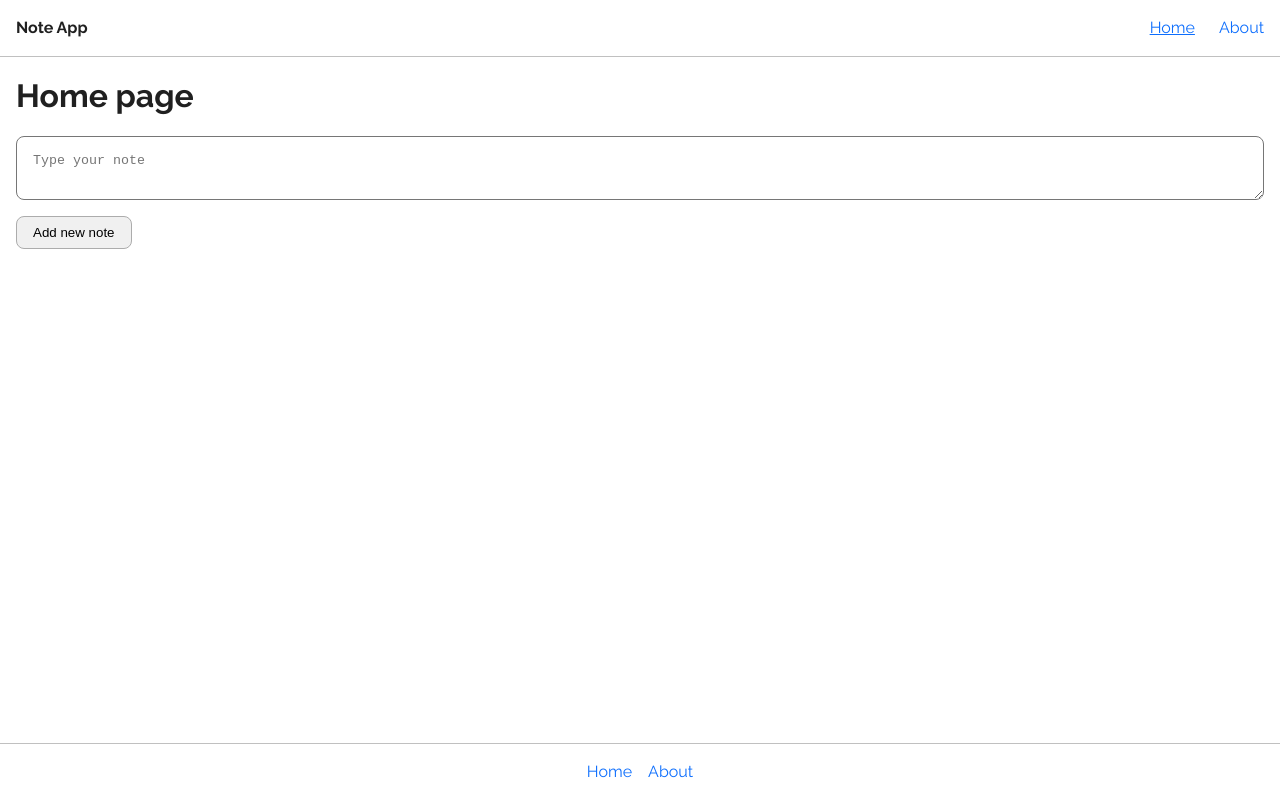
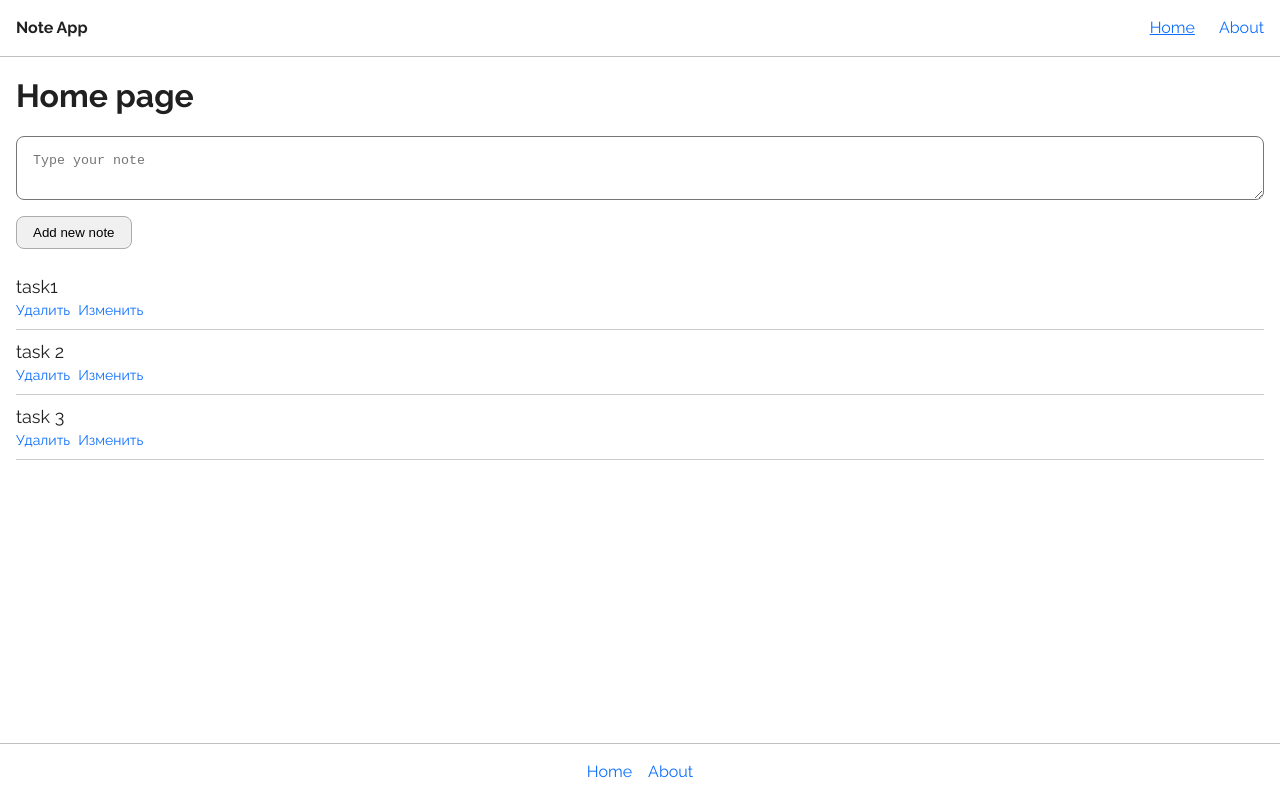
Before and after one commit to an3wers/note-app-vue, a Vue app: page / in a window 1280 px wide. Built offline with nearby package versions, Linux system fonts and the light colour scheme.

Commit message:
added funcs add new note and remove note

```diff
--- a/package.json
+++ b/package.json
@@ -3,8 +3,10 @@
   "version": "0.1.0",
   "private": true,
   "scripts": {
-    "serve": "SET NODE_OPTIONS=--openssl-legacy-provider && vue-cli-service serve",
-    "build": "SET NODE_OPTIONS=--openssl-legacy-provider && vue-cli-service build"
+
+
+    "serve": "vue-cli-service serve",
+    "build": "vue-cli-service build"
 
   },
   "dependencies": {
--- a/src/components/notes/Form.vue
+++ b/src/components/notes/Form.vue
@@ -9,6 +9,7 @@
     />
     <button class="btn" type="submit">Add new note</button>
   </form>
+
 </template>
 
 
@@ -20,9 +21,11 @@ export default {
     }
   },
 
+
   methods: {
     onSubmit() {
       this.$emit('onSubmit', this.value)
+      // this.$emit('test', 20)
       this.value = ''
     }
   }
--- /dev/null
+++ b/src/components/notes/List.vue
@@ -0,0 +1,51 @@
+<template>
+  <div class="note-list">
+    <div class="note-list__item" v-for="(note, index) in items" :key="index">
+      <div class="note-list__header">{{ note }}</div>
+      <div class="note-list__footer">
+        <span><a @click.prevent="$emit('onRemove', index)" href="#">Удалить</a></span>
+        <span><a href="#">Изменить</a></span>
+      </div>
+      </div>
+  </div>
+</template>
+
+<script>
+export default {
+  //   Принимаем пропсы
+  props: {
+    items: {
+      type: Array,
+      required: true
+    }
+  }
+}
+</script>
+
+<style lang="scss">
+ .note-list {
+   margin: 1rem 0;
+ }
+
+ .note-list__item {
+   padding: 0.5rem 0;
+   border-bottom: 1px solid #ccc;
+ }
+
+.note-list__footer{
+  display: flex;
+
+  :not(:last-child) {
+    margin-right: 0.5rem;
+  }
+
+
+    font-size: 0.875rem;
+
+}
+
+.note-list__header {
+  font-size: 1.125rem;
+}
+
+</style>
--- a/src/pages/home.vue
+++ b/src/pages/home.vue
@@ -4,21 +4,40 @@
 
     <Form @onSubmit="handleSubmit" />
 
+    <!-- Передаем через props данные из массива notes в дочерний компонент -->
+    <List @onRemove="handleRemove" :items="notes"/>
+
+
+
+
 </template>
 
 
 <script>
 import Form from '@/components/notes/Form'
+import List from '@/components/notes/List'
 
 export default {
   components: {
-    Form
+    Form,
+    List
+  },
+
+  data() {
+    return {
+      notes: ['task1 ', 'task 2', 'task 3']
+    }
   },
 
   methods: {
       handleSubmit(value) {
-          console.log(value)
+          this.notes.push(value)
+      },
+
+      handleRemove(index) {
+        this.notes.splice(index, 1)
       }
+
   }
 }
 </script>
```
Also changed, not shown: 2 other files (tests, documents, lock files or other folders).
